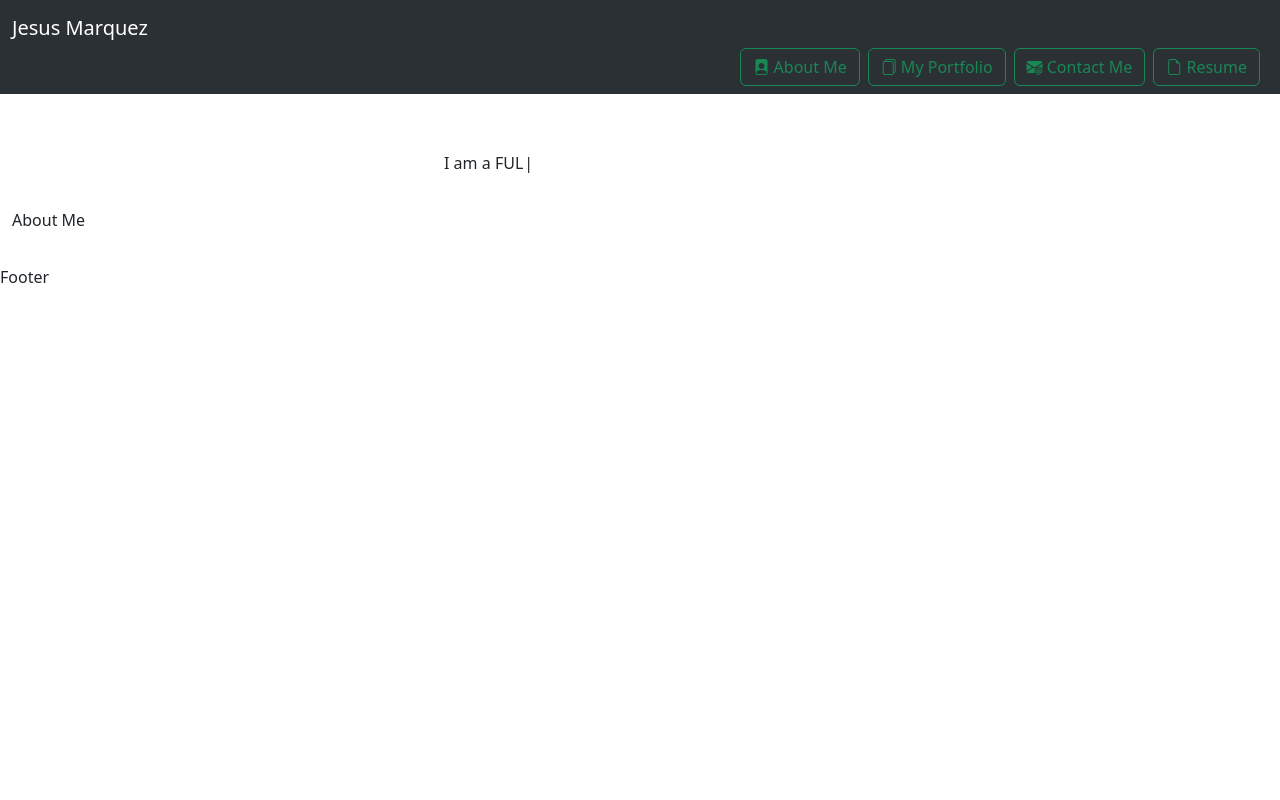
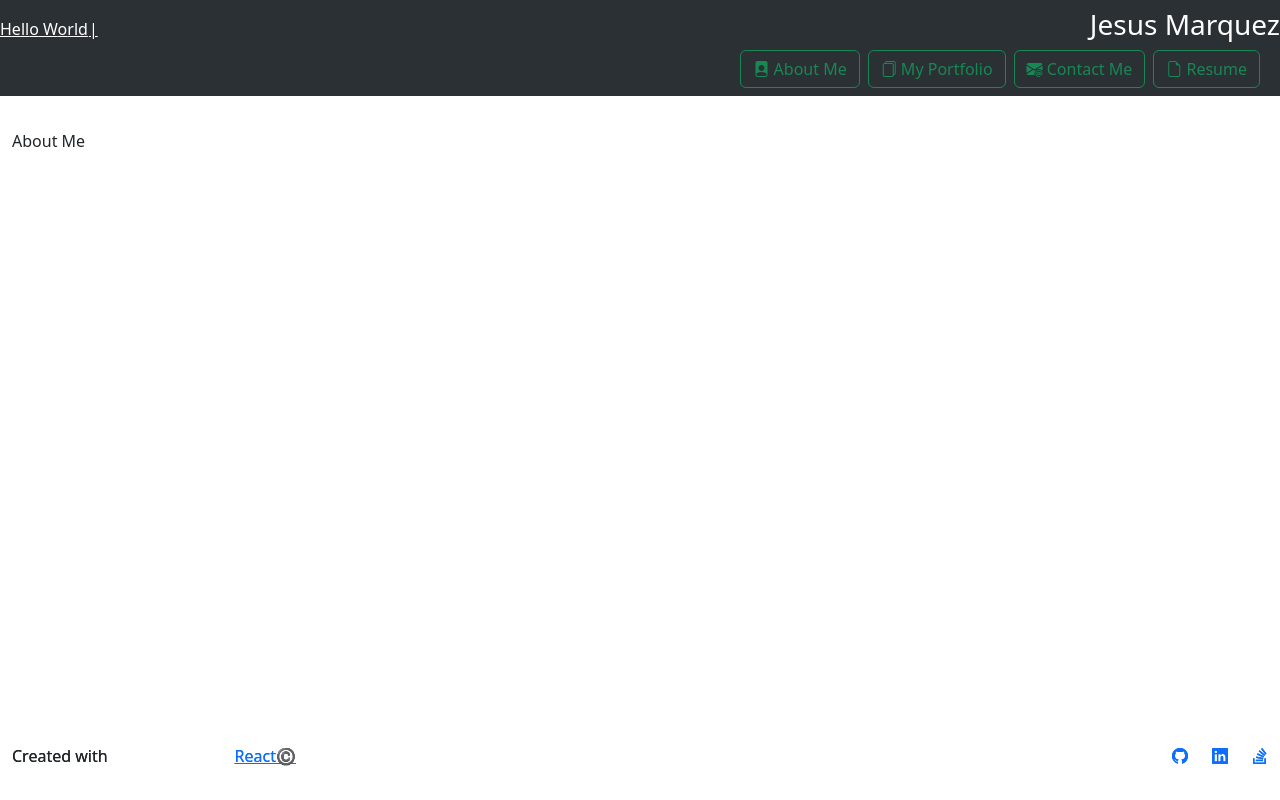
Before and after one commit to Jay-MM/perfil-reaact, a React (Create React App) app: page / in a window 1280 px wide. Built offline with nearby package versions, Linux system fonts and the light colour scheme.

Commit message:
updates header, footer, and nav components

```diff
--- a/src/App.js
+++ b/src/App.js
@@ -1,53 +1,13 @@
-import { useState } from 'react'
 import Header from './components/Header'
-import Nav from './components/Nav'
 import Footer from './components/Footer'
-import About from './components/About'
-import Contact from './components/Contact'
-import Portfolio from './components/Portfolio'
-import Resume from './components/Resume'
+
 
 function App() {
-  const [currentPage, setCurrentPage] = useState(['About'])
-
-  const renderPage = () => {
-    if (currentPage === 'About') {
-      return <About />
-    } else if (currentPage === 'Contact') {
-      return <Contact />
-    } else if (currentPage === 'Portfolio') {
-      return <Portfolio />
-    } else if (currentPage === 'Resume') {
-      return <Resume />
-    }
-    return <About />
-  }
 
 
   return (
     <>
-      <Nav
-        currentPage={currentPage}
-        setCurrentPage={setCurrentPage}
-      />
-      <br />
-    <div style={{
-      display: 'flex',
-      flexDirection: 'column',
-      paddingLeft: '444px',
-      marginTop: 33
-    }}>
-      <Header/>
-      </div>
-        <main
-        style={{
-          display: 'flex',
-          marginLeft: 12,
-          marginTop: 33,
-          marginBottom:33 }}
-        >
-        {renderPage()}
-        </main>
+    <Header />
     <Footer />
   </>
   );
--- a/src/components/Footer.js
+++ b/src/components/Footer.js
@@ -1,6 +1,31 @@
 const Footer = (props) => {
     return (
-        'Footer'
+    <footer
+    className="container-fluid"
+    style={{
+        justifyContent: 'space-evenly',
+        position: 'fixed',
+         width: '100%',
+        backgroundColor: 'transparent',
+        diplay: 'flex',
+        textAlign: 'center',
+        left: '0',
+        bottom: '0',
+
+    }}>
+
+        <p style={{ display: 'flex', justifyContent: 'space-between'}}>Created with
+        <a style={{ marginLeft: '-717px',}}href="https://reactjs.org/">React©️</a>
+        <ul>
+            <a href="https://github.com/Jay-MM"><i class="bi bi-github"></i></a>
+            {/* TODO: create social profiles and link them here */}
+            <a style={{ marginLeft: '24px',}}href="#"><i class="bi bi-linkedin"></i></a>
+            <a style={{ marginLeft: '24px',}}href="#"><i class="bi bi-stack-overflow"></i></a>
+        </ul>
+        </p>
+
+
+    </footer>
     )
 }
 export default Footer
--- a/src/components/Header.js
+++ b/src/components/Header.js
@@ -1,17 +1,46 @@
-import Typewriter from 'typewriter-effect'
+import { useState } from 'react'
+import Nav from './Nav'
+import Footer from './Footer'
+import About from './About'
+import Contact from './Contact'
+import Portfolio from './Portfolio'
+import Resume from './Resume'
 
-const Header = () => {
-    return (
-        <Typewriter
-        options={{
-          strings: [
-            'Hello World','I am a FULL-STACK Web Developer', 'I love to code!'
-          ],
-          autoStart: true,
-          loop: true,
-          deleteSpeed: 9,
-        }}
+function Header() {
+  const [currentPage, setCurrentPage] = useState(['About'])
+  const renderPage = () => {
+    if (currentPage === 'About') {
+      return <About />
+    } else if (currentPage === 'Contact') {
+      return <Contact />
+    } else if (currentPage === 'Portfolio') {
+      return <Portfolio />
+    } else if (currentPage === 'Resume') {
+      return <Resume />
+    }
+    return <About />
+  }
+
+
+  return (
+    <>
+      <Nav
+        currentPage={currentPage}
+        setCurrentPage={setCurrentPage}
       />
-    )
+
+      <main
+        style={{
+          display: 'flex',
+          marginLeft: 12,
+          marginTop: 33,
+          marginBottom:33 }}
+        >
+        {renderPage()}
+      </main>
+    <Footer />
+  </>
+  );
 }
+
 export default Header
--- a/src/components/Nav.js
+++ b/src/components/Nav.js
@@ -1,4 +1,4 @@
-
+import Typewriter from 'typewriter-effect'
 const Nav = ({ setCurrentPage }) => {
 
     return (
@@ -6,9 +6,23 @@ const Nav = ({ setCurrentPage }) => {
         className="navbar bg-dark sticky-top bg-body-tertiary"
         data-bs-theme="dark"
         >
-            <div className="container-fluid">
-                <a className="navbar-brand" href="#">Jesus Marquez</a>
-            </div>
+            <section className="text-white">
+
+            <u>
+            <Typewriter
+
+        options={{
+          strings: [
+            '<',' Hello World', 'I am a FULL-STACK Web Developer', 'I love to code!' , '/>'
+          ],
+          autoStart: true,
+          loop: true,
+          deleteSpeed: 9,
+        }}
+      />
+      </u>
+      </section>
+      <h1 className='text-white fs-3'>Jesus Marquez</h1>
             <form
             className="container-fluid justify-content-end">
                 <button
```
Also changed, not shown: public/index.html (line endings or trailing spaces), src/assets/coding hero img.jpg (added), src/assets/pfp.jpg (added).
